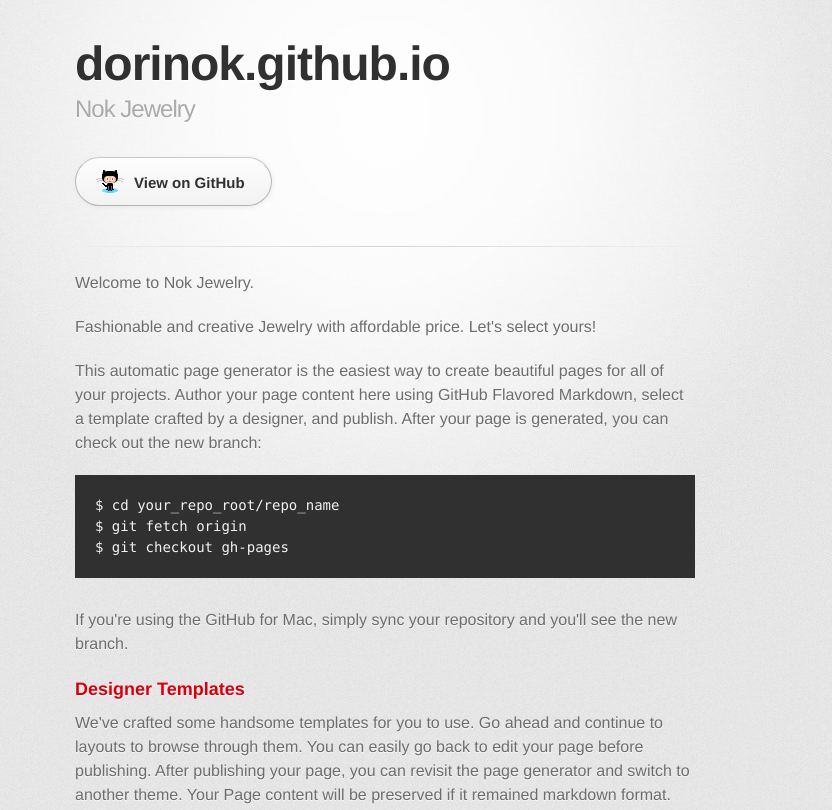
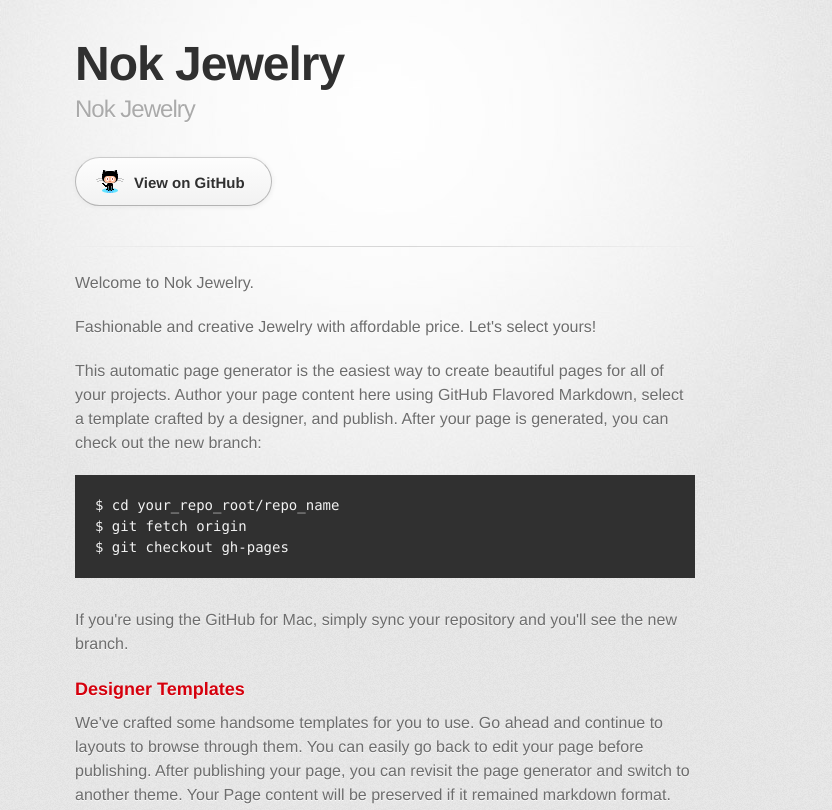
Before and after one commit to dorinok/dorinok.github.io, a plain HTML site: page index.html in a window 1280 px wide. Shown: the top 810 px of the page, without its empty margins (255-1087 px from the left). Drawn offline with Linux system fonts and the light colour scheme; a web font is replaced by a local one.

Commit message:
Change header
Change header

```diff
--- a/index.html
+++ b/index.html
@@ -18,7 +18,7 @@
       <div class="inner">
 
         <header>
-          <h1>dorinok.github.io</h1>
+          <h1>Nok Jewelry</h1>
           <h2>Nok Jewelry</h2>
         </header>
 
```
